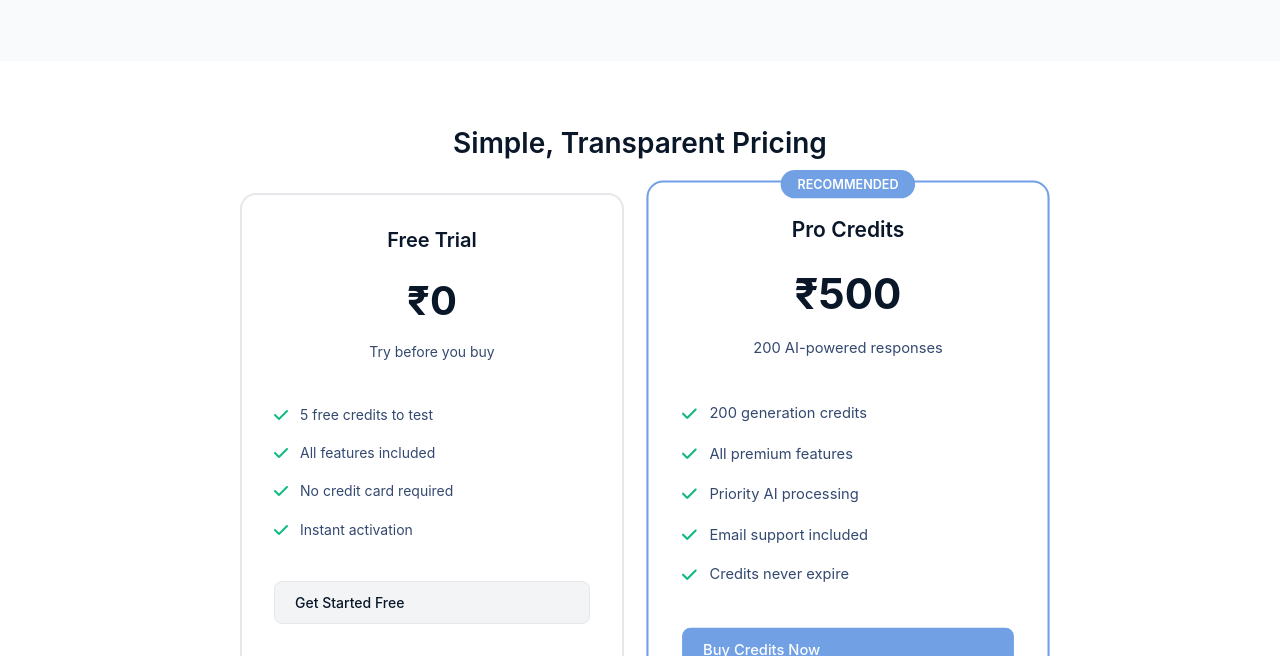
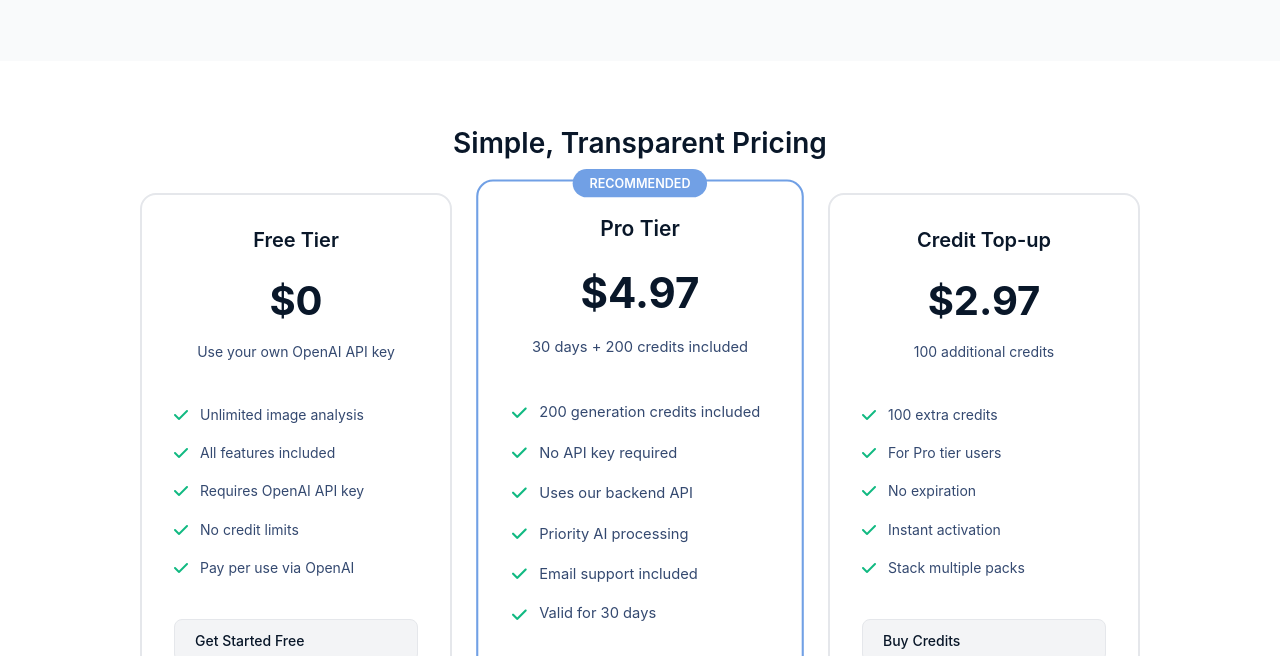
Before and after one commit to seoorbmarketing/automatemybiz-tools, a website: page chrome-extensions/ai-commenting-sidekick/index.html in a window 1280 px wide. Shown: the part 2144-2800 px from the top of the page. Drawn offline with Linux system fonts and the light colour scheme.

Commit message:
Update AI Commenting Sidekick pricing to new tier structure
- Free tier: Unlimited analysis with user's own OpenAI API key
- Pro tier: .97 for 30 days with 200 credits included (no API key required)
- Credit top-up: .97 for 100 additional credits
- Updated pricing display on main page and product page
- Added third pricing card for credit top-up option
- Updated FAQ section with new pricing information
- Added FAQ about API key requirements

```diff
--- a/chrome-extensions/ai-commenting-sidekick/index.html
+++ b/chrome-extensions/ai-commenting-sidekick/index.html
@@ -84,10 +84,10 @@
           </div>
 
           <div class="price-info">
-            <span class="price">₹500</span>
-            <span class="price-period">/ 200 credits</span>
+            <span class="price">$4.97</span>
+            <span class="price-period">/ 30 days + 200 credits</span>
           </div>
-          <p class="price-note">One-time purchase. No subscription required.</p>
+          <p class="price-note">Pro tier includes 200 credits. No API key required.</p>
 
           <div class="product-actions">
             <a href="https://chrome.google.com/webstore" target="_blank" class="btn btn-primary btn-large">
@@ -231,17 +231,18 @@
     <div class="container">
       <h2 class="section-title">Simple, Transparent Pricing</h2>
 
-      <div class="pricing-cards">
+      <div class="pricing-cards" style="grid-template-columns: repeat(auto-fit, minmax(280px, 1fr)); max-width: 1000px;">
         <div class="pricing-card">
-          <h3>Free Trial</h3>
-          <div class="pricing-amount">₹0</div>
-          <p>Try before you buy</p>
+          <h3>Free Tier</h3>
+          <div class="pricing-amount">$0</div>
+          <p>Use your own OpenAI API key</p>
 
           <ul class="pricing-features">
-            <li><i class="fas fa-check"></i> 5 free credits to test</li>
+            <li><i class="fas fa-check"></i> Unlimited image analysis</li>
             <li><i class="fas fa-check"></i> All features included</li>
-            <li><i class="fas fa-check"></i> No credit card required</li>
-            <li><i class="fas fa-check"></i> Instant activation</li>
+            <li><i class="fas fa-check"></i> Requires OpenAI API key</li>
+            <li><i class="fas fa-check"></i> No credit limits</li>
+            <li><i class="fas fa-check"></i> Pay per use via OpenAI</li>
           </ul>
 
           <a href="https://chrome.google.com/webstore" class="btn btn-secondary" style="width: 100%;">
@@ -250,20 +251,39 @@
         </div>
 
         <div class="pricing-card featured">
-          <h3>Pro Credits</h3>
-          <div class="pricing-amount">₹500</div>
-          <p>200 AI-powered responses</p>
+          <h3>Pro Tier</h3>
+          <div class="pricing-amount">$4.97</div>
+          <p>30 days + 200 credits included</p>
 
           <ul class="pricing-features">
-            <li><i class="fas fa-check"></i> 200 generation credits</li>
-            <li><i class="fas fa-check"></i> All premium features</li>
+            <li><i class="fas fa-check"></i> 200 generation credits included</li>
+            <li><i class="fas fa-check"></i> No API key required</li>
+            <li><i class="fas fa-check"></i> Uses our backend API</li>
             <li><i class="fas fa-check"></i> Priority AI processing</li>
             <li><i class="fas fa-check"></i> Email support included</li>
-            <li><i class="fas fa-check"></i> Credits never expire</li>
+            <li><i class="fas fa-check"></i> Valid for 30 days</li>
           </ul>
 
           <a href="https://chrome.google.com/webstore" class="btn btn-primary" style="width: 100%;">
-            Buy Credits Now
+            Get Pro Access
+          </a>
+        </div>
+
+        <div class="pricing-card">
+          <h3>Credit Top-up</h3>
+          <div class="pricing-amount">$2.97</div>
+          <p>100 additional credits</p>
+
+          <ul class="pricing-features">
+            <li><i class="fas fa-check"></i> 100 extra credits</li>
+            <li><i class="fas fa-check"></i> For Pro tier users</li>
+            <li><i class="fas fa-check"></i> No expiration</li>
+            <li><i class="fas fa-check"></i> Instant activation</li>
+            <li><i class="fas fa-check"></i> Stack multiple packs</li>
+          </ul>
+
+          <a href="https://chrome.google.com/webstore" class="btn btn-secondary" style="width: 100%;">
+            Buy Credits
           </a>
         </div>
       </div>
@@ -278,11 +298,11 @@
       <div class="faq-container">
         <div class="faq-item">
           <div class="faq-question">
-            How does the credit system work?
+            How does the pricing work?
             <i class="fas fa-chevron-down"></i>
           </div>
           <div class="faq-answer">
-            Each AI-generated response uses 1 credit. You start with 5 free credits to try the extension. When you need more, you can purchase 200 credits for ₹500. Credits never expire and there's no subscription.
+            We offer two tiers: Free tier allows unlimited image analysis using your own OpenAI API key. Pro tier ($4.97/30 days) includes 200 credits and uses our API - no API key needed. You can also top up with 100 credits for $2.97 anytime.
           </div>
         </div>
 
@@ -313,6 +333,16 @@
           </div>
           <div class="faq-answer">
             Absolutely! You can create multiple profiles with different tones (professional, casual, friendly, enthusiastic) and personas. The AI adapts to generate responses that match your selected style.
+          </div>
+        </div>
+
+        <div class="faq-item">
+          <div class="faq-question">
+            Do I need an OpenAI API key?
+            <i class="fas fa-chevron-down"></i>
+          </div>
+          <div class="faq-answer">
+            Only for the free tier. If you choose the free tier, you'll need your own OpenAI API key for unlimited usage. Pro tier users ($4.97/month) don't need any API key - we handle everything on our backend.
           </div>
         </div>
 
```
Also changed, not shown: index.html (+1 -1 lines), assets/images/icon128.png (added).
